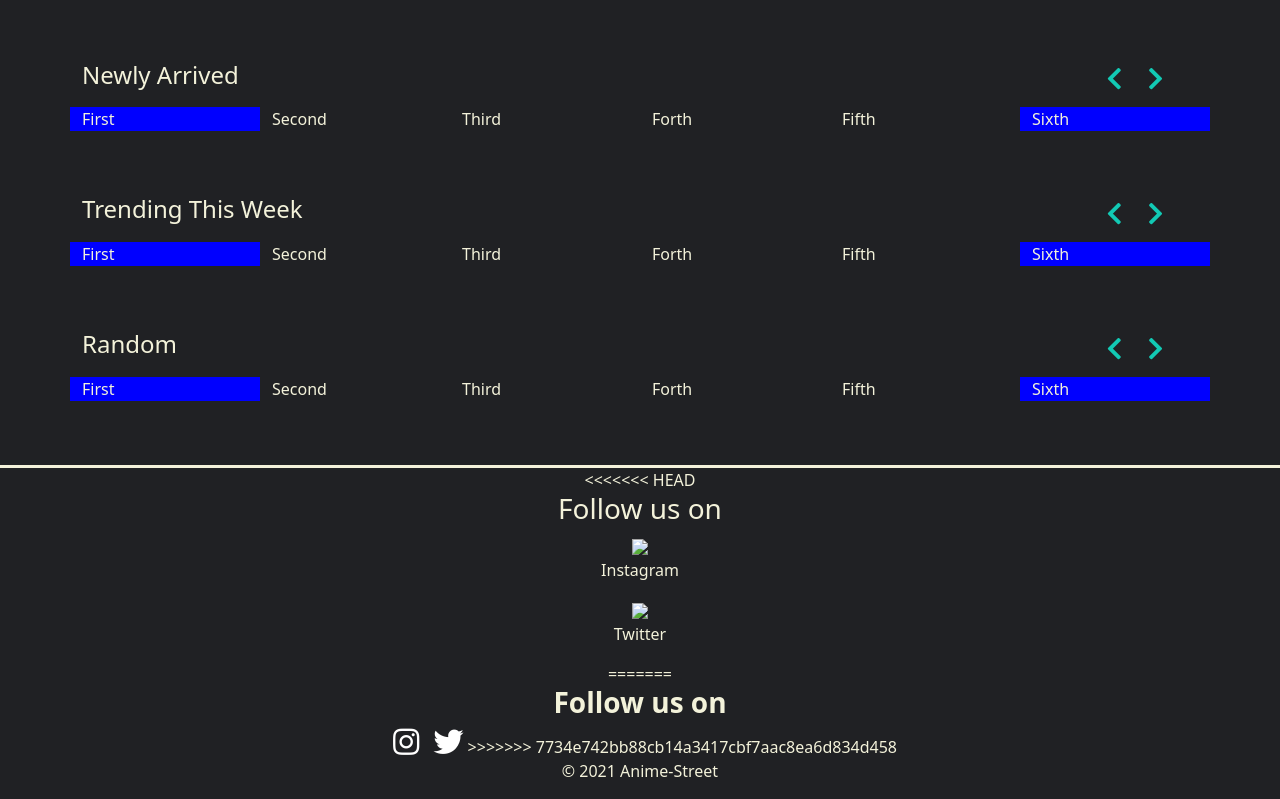
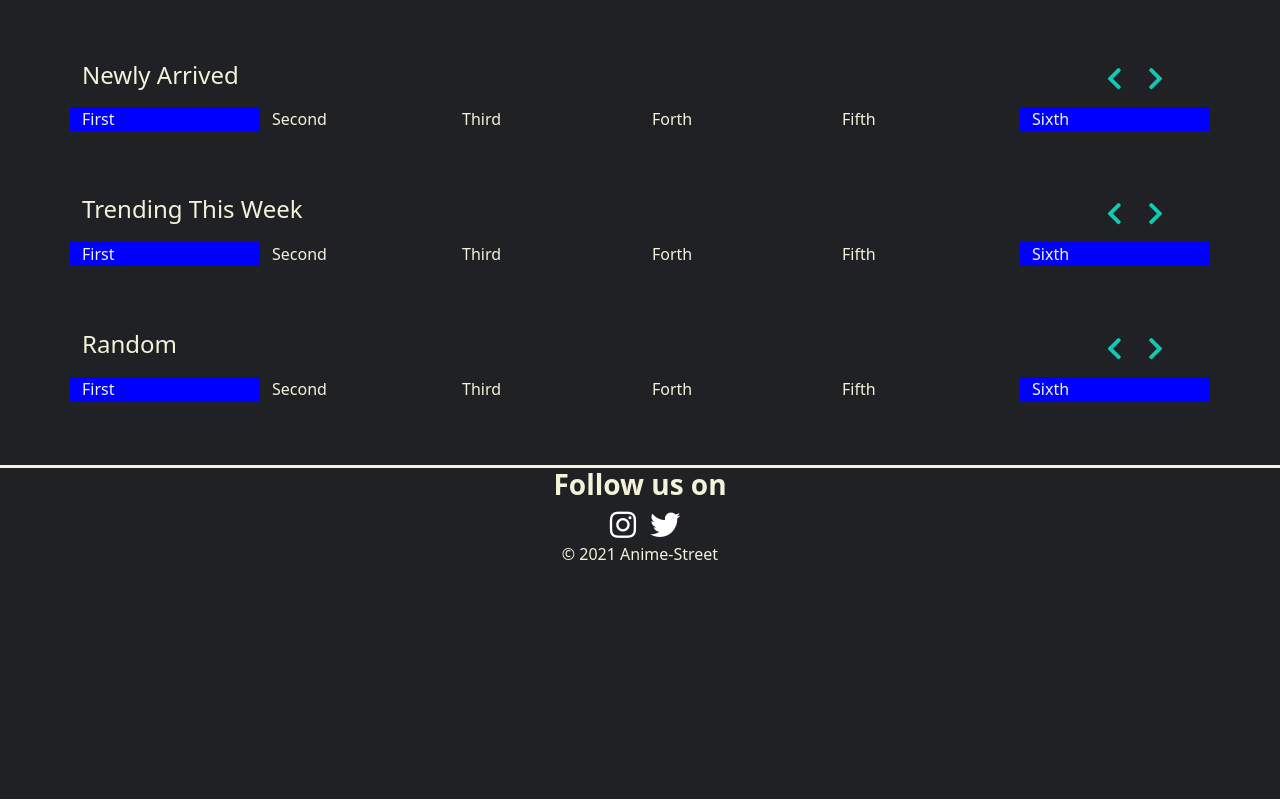
Before and after one commit to GouravShDev/AnimeStreet, a plain HTML site: page index.html in a window 1280 px wide. Shown: the part 756-1555 px from the top of the page. After the commit the page ends 1338 px from the top, so only its background shows below. Drawn offline with nearby package versions, Linux system fonts and the light colour scheme.

Commit message:
resolved conflict with index.html

```diff
--- a/index.html
+++ b/index.html
@@ -232,16 +232,6 @@
 
   <footer>
     <div class="bottom-container">
-<<<<<<< HEAD
-      <h3 class="Follow">Follow us on</h3>
-      <div class="contact_div">
-        <a href=""><img class="contact_icon" src="footer-img\instagram.png"></a>
-        <p class="bottom_text">Instagram</p>
-      </div>
-      <div class="contact_div">
-        <a href="https://twitter.com/"><img class="contact_icon" src="footer-img\twitter.png" /></a>
-        <p class="bottom_text">Twitter</p>
-=======
       <h3 class="follow">Follow us on</h3>
       <div class="contact-div">
         <a href="https://instagram.com"><i class="fab fa-instagram contact-icon"></i>
@@ -249,7 +239,7 @@
       </div>
       <div class="contact-div">
         <a href="https://twitter.com/"><i class="fab fa-twitter contact-icon"></i></a>
->>>>>>> 7734e742bb88cb14a3417cbf7aac8ea6d834d458
+
       </div>
       <p class="end-text">© 2021 Anime-Street</p>
     </div>
```
